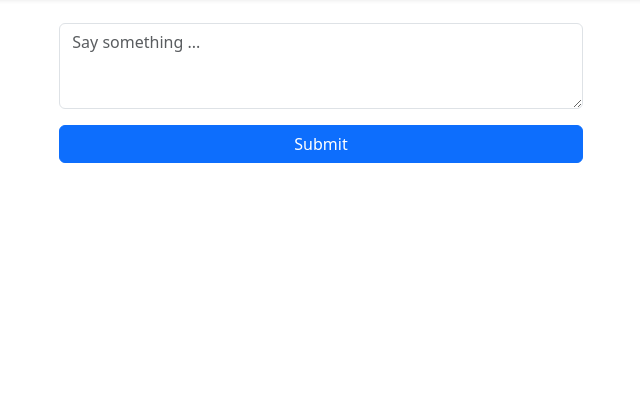
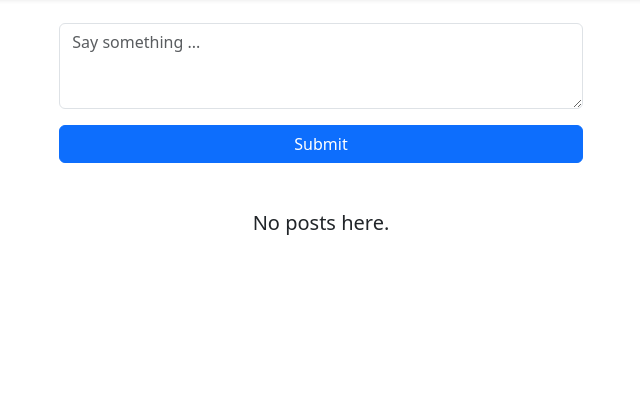
Before and after one commit to mancuoj-collective/flask-microblog, a Flask app: page / in a window 1280 px wide. Shown: the part 57-466 px from the top of the page, without its empty margins (319-959 px from the left). Run offline with Flask 3, Linux system fonts and the light colour scheme; the visitor is signed in with stand-in values (Sample User, id 1); data comes from the database, SQL or seed files in the repository; data that the repository does not hold is empty; some libraries are stand-ins or nearby versions.

Commit message:
feat: update

```diff
--- /dev/null
+++ b/app/templates/_empty.html
@@ -0,0 +1,3 @@
+<div class="text-center mt-5">
+  <h5>No posts here.</h5>
+</div>
--- a/app/templates/index.html
+++ b/app/templates/index.html
@@ -18,5 +18,7 @@
 {% include '_post.html' %}
 {% endfor %}
 {% include '_pagination.html' %}
+{% else %}
+{% include '_empty.html' %}
 {% endif %}
 {% endblock %}
--- a/app/templates/user.html
+++ b/app/templates/user.html
@@ -44,5 +44,7 @@
 {% include '_post.html' %}
 {% endfor %}
 {% include '_pagination.html' %}
+{% else %}
+{% include '_empty.html' %}
 {% endif %}
 {% endblock %}
```
